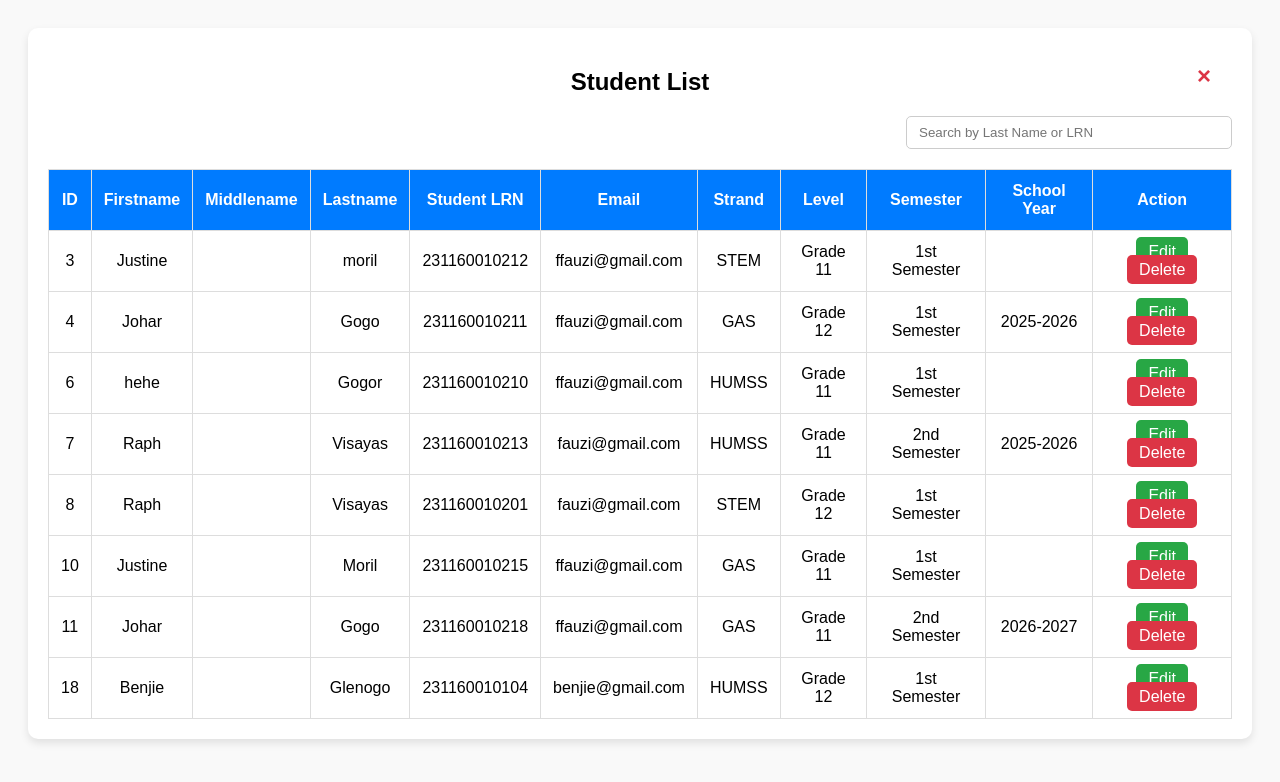
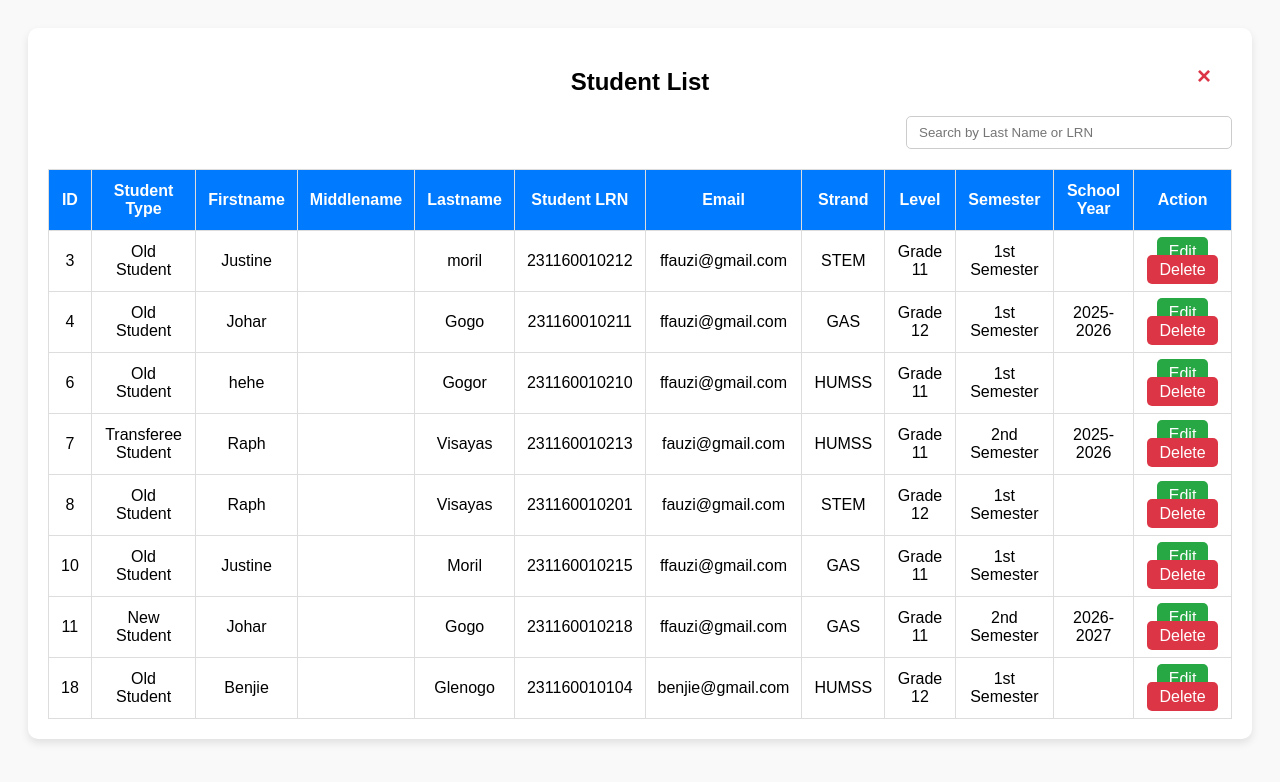
Before and after one commit to verifyingnigs123/student, a PHP site: page /add_users.php in a window 1280 px wide. Shown: the top 782 px of the page. Run offline with PHP 8.4, Linux system fonts and the light colour scheme; data comes from the database, SQL or seed files in the repository.

Commit message:
add a student_type

```diff
--- a/add_users.php
+++ b/add_users.php
@@ -26,6 +26,7 @@ $result = $conn->query("SELECT * FROM students");
       <thead>
         <tr>
           <th>ID</th>
+          <th>Student Type</th>
           <th>Firstname</th>
           <th>Middlename</th>
           <th>Lastname</th>
@@ -42,6 +43,7 @@ $result = $conn->query("SELECT * FROM students");
         <?php while ($row = $result->fetch_assoc()): ?>
         <tr>
           <td><?= htmlspecialchars($row['id']) ?></td>
+          <td><?= htmlspecialchars($row['student_type']) ?></td>
           <td><?= htmlspecialchars($row['fName']) ?></td>
           <td><?= htmlspecialchars($row['mName']) ?></td>
           <td><?= htmlspecialchars($row['lName']) ?></td>
```
